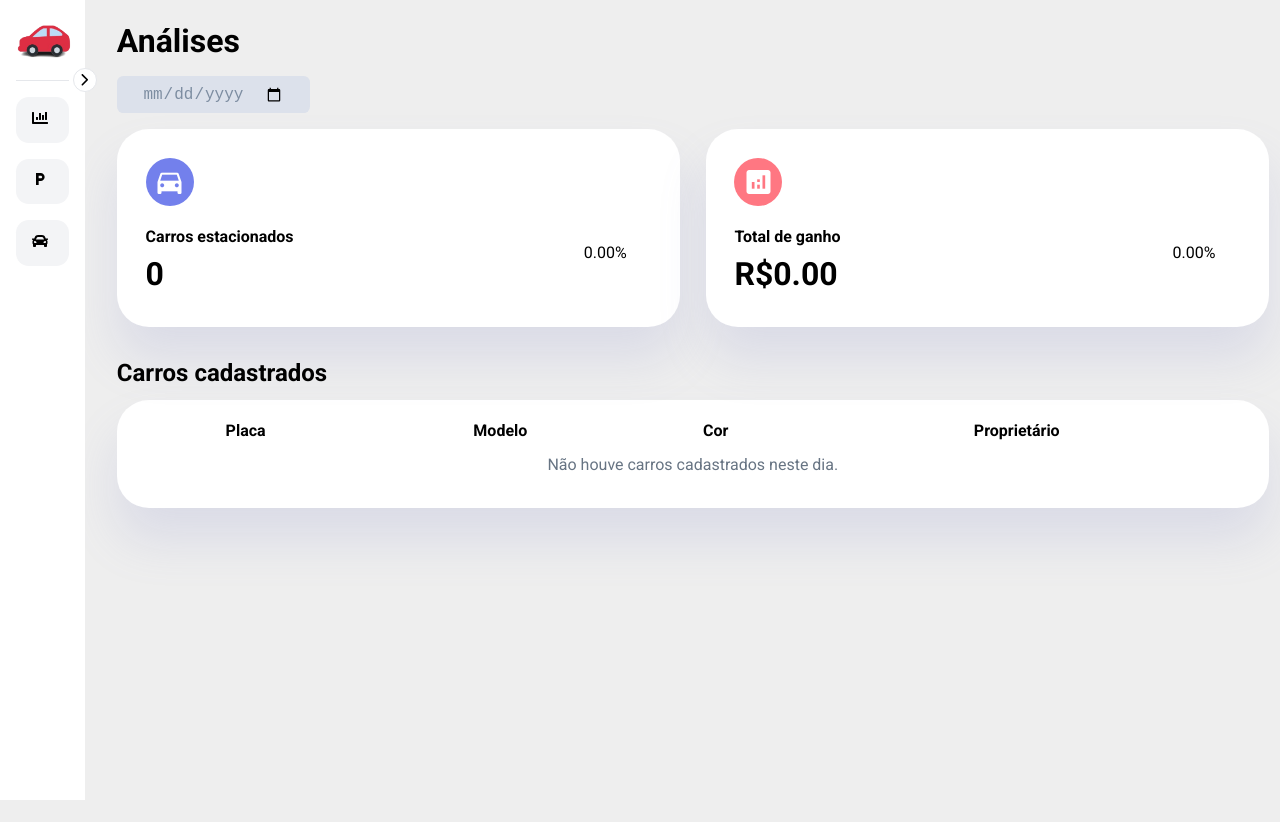
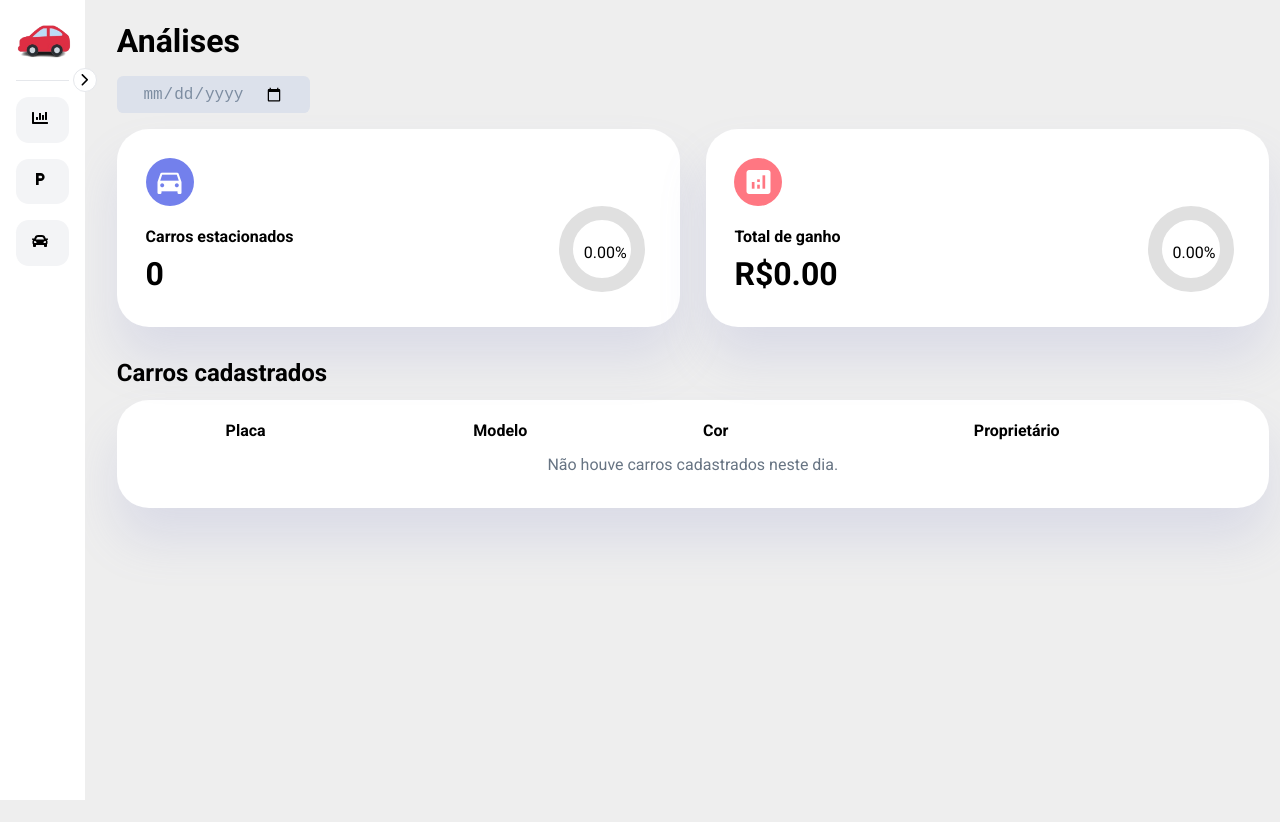
Before and after one commit to GiigADS2023/Park.me, a Next.js app: page / in a window 1280 px wide. Built offline with nearby package versions, Linux system fonts and the light colour scheme.

Commit message:
circle cinza

```diff
--- a/src/pages/index.tsx
+++ b/src/pages/index.tsx
@@ -42,10 +42,9 @@ export default function Home() {
   const parkingPercentage = (carsParked / 50) * 100;
   const earningsPercentage = highestEarnings > 0 ? (totalEarnings / highestEarnings) * 100 : 0;
 
-  const circleRadius = 36; // Raio do círculo
-  const circleCircumference = 2 * Math.PI * circleRadius; // Calcula a circunferência do círculo
+  const circleRadius = 36;
+  const circleCircumference = 2 * Math.PI * circleRadius;
 
-  // Calcula o "deslocamento" com base na porcentagem
   const parkingStrokeDashoffset = circleCircumference - (circleCircumference * parkingPercentage) / 100;
   const earningsStrokeDashoffset = circleCircumference - (circleCircumference * earningsPercentage) / 100;
 
@@ -77,6 +76,9 @@ export default function Home() {
                   </div>
                   <div className={styles.progress}>
                     <svg>
+                      {/* Círculo cinza de fundo */}
+                      <circle cx={38} cy={38} r={circleRadius} stroke="#e0e0e0" strokeWidth="14" fill="none" />
+                      {/* Círculo colorido com a porcentagem de progresso */}
                       <circle cx={38} cy={38} r={circleRadius} stroke="#7380ec" strokeWidth="14" fill="none"
                               strokeDasharray={circleCircumference}
                               strokeDashoffset={parkingPercentage > 0 ? parkingStrokeDashoffset : circleCircumference}></circle>
@@ -87,6 +89,7 @@ export default function Home() {
                   </div>
                 </div>
               </div>
+
               <div className={styles.totalParking}>
                 <span className="material-icons">analytics</span>
                 <div className={styles.middle}>
@@ -96,6 +99,9 @@ export default function Home() {
                   </div>
                   <div className={styles.progress}>
                     <svg>
+                      {/* Círculo cinza de fundo */}
+                      <circle cx={38} cy={38} r={circleRadius} stroke="#e0e0e0" strokeWidth="14" fill="none" />
+                      {/* Círculo colorido com a porcentagem de progresso */}
                       <circle cx={38} cy={38} r={circleRadius} stroke="#ff7782" strokeWidth="14" fill="none"
                               strokeDasharray={circleCircumference}
                               strokeDashoffset={earningsPercentage > 0 ? earningsStrokeDashoffset : circleCircumference}></circle>
```
